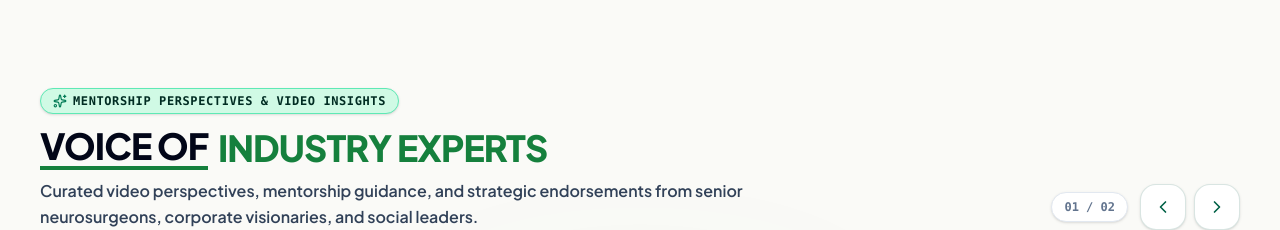
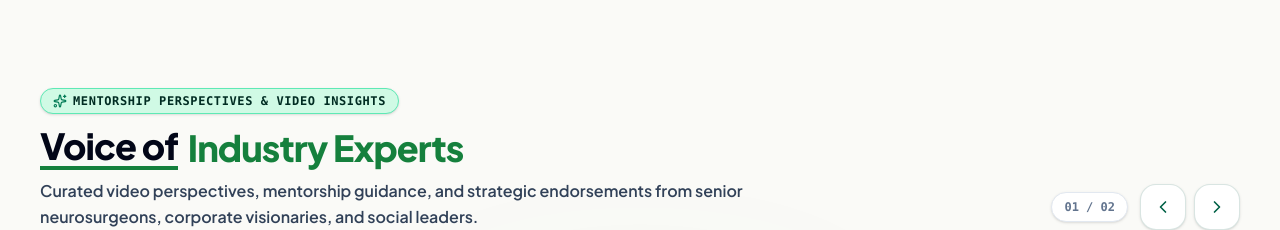
Before and after one commit to BSDigitalLab/yuvaparipalan_foundation-web, a React (Vite) app: page / in a window 1280 px wide. Shown: the part 4960-5190 px from the top of the page. Built offline with nearby package versions, Linux system fonts and the light colour scheme.

Commit message:
style: change Voice of Industry Experts heading to Title Case

```diff
--- a/src/components/sections/ExpertVoice.tsx
+++ b/src/components/sections/ExpertVoice.tsx
@@ -57,9 +57,9 @@ export const ExpertVoice: React.FC = () => {
 
               <h2 className="font-heading text-2xl sm:text-3xl lg:text-4xl font-extrabold text-slate-950 tracking-tight flex flex-wrap items-center gap-2.5 pt-1">
                 <span className="relative pb-1 after:content-[''] after:absolute after:bottom-0 after:left-0 after:w-full after:h-1 after:bg-[#15803d]">
-                  VOICE OF
+                  Voice of
                 </span>
-                <span className="text-[#15803d]">INDUSTRY EXPERTS</span>
+                <span className="text-[#15803d]">Industry Experts</span>
               </h2>
 
               <p className="text-slate-700 text-sm sm:text-base font-semibold leading-relaxed">
```
